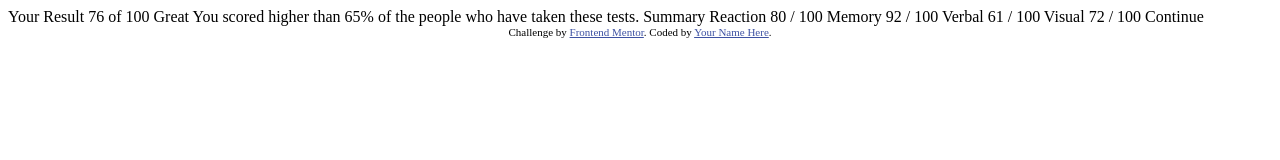
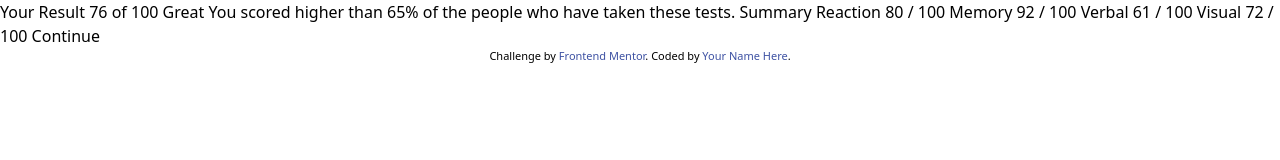
Before and after one commit to LiwGar/003_FM_Result_Summary_Component, a website: page src/index.html in a window 1280 px wide. Drawn offline with Linux system fonts and the light colour scheme.

Commit message:
configuracion inicial del proyecto

```diff
--- /dev/null
+++ b/postcss.config.js
@@ -0,0 +1,6 @@
+module.exports = {
+  plugins: {
+    tailwindcss: {},
+    autoprefixer: {},
+  },
+}
--- /dev/null
+++ b/src/css/index.css
@@ -0,0 +1,3 @@
+@tailwind base;
+@tailwind components;
+@tailwind utilities;
--- a/index.html
+++ b/src/index.html
@@ -2,9 +2,11 @@
 <html lang="en">
 <head>
   <meta charset="UTF-8">
+  <meta http-equiv="X-UA-Compatible" content="IE=edge">
   <meta name="viewport" content="width=device-width, initial-scale=1.0"> <!-- displays site properly based on user's device -->
 
   <link rel="icon" type="image/png" sizes="32x32" href="./assets/images/favicon-32x32.png">
+  <link rel="stylesheet" href="./css/styles.css">
 
   <title>Frontend Mentor | Results summary component</title>
 
--- /dev/null
+++ b/tailwind.config.js
@@ -0,0 +1,11 @@
+/** @type {import('tailwindcss').Config} */
+export default {
+  content: [
+    './pages/**/*.{html,js}',
+    './components/**/*.{html,js}',
+  ],
+  theme: {
+    extend: {},
+  },
+  plugins: [],
+}
```
Also changed, not shown: package.json (added, +15 -0 lines), src/assets/fonts/HankenGrotesk-VariableFont_wght.ttf (renamed from assets/fonts/HankenGrotesk-VariableFont_wght.ttf), src/assets/fonts/README.txt (renamed from assets/fonts/README.txt), src/assets/fonts/static/HankenGrotesk-Bold.ttf (renamed from assets/fonts/static/HankenGrotesk-Bold.ttf), src/assets/fonts/static/HankenGrotesk-ExtraBold.ttf (renamed from assets/fonts/static/HankenGrotesk-ExtraBold.ttf), src/assets/fonts/static/HankenGrotesk-Medium.ttf (renamed from assets/fonts/static/HankenGrotesk-Medium.ttf), src/assets/images/favicon-32x32.png (renamed from assets/images/favicon-32x32.png), src/assets/images/icon-memory.svg (renamed from assets/images/icon-memory.svg), src/assets/images/icon-reaction.svg (renamed from assets/images/icon-reaction.svg), src/assets/images/icon-verbal.svg (renamed from assets/images/icon-verbal.svg), src/assets/images/icon-visual.svg (renamed from assets/images/icon-visual.svg), src/css/styles.css (added), 1 other file.
